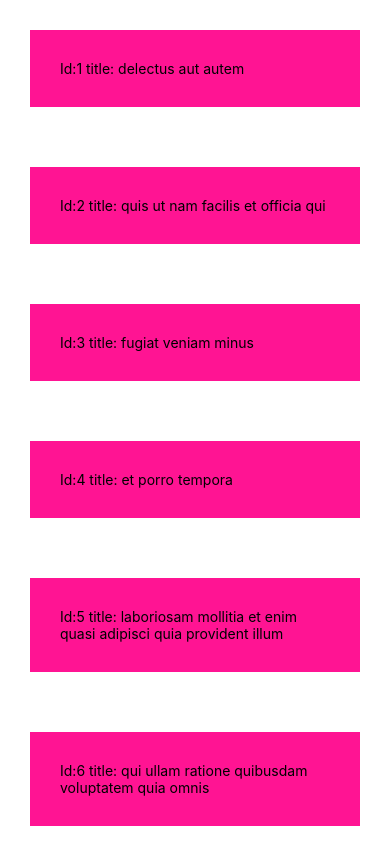
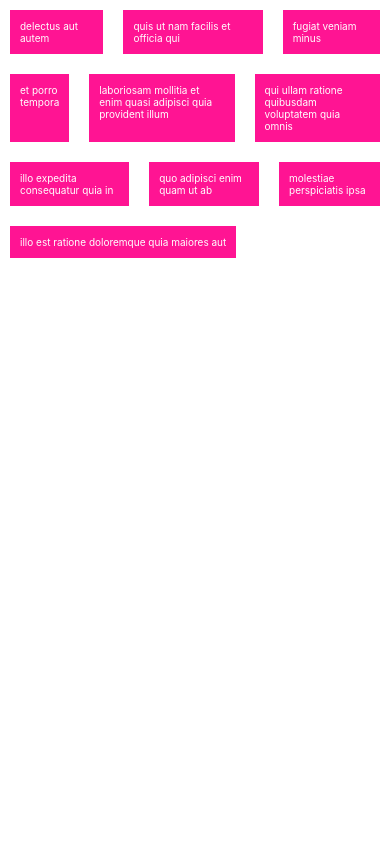
Before and after one commit to The-Rigo/testing_react_native, a React Native app: screen / in a window 390 px wide. Built offline with nearby package versions, Linux system fonts and the light colour scheme.

Commit message:
Flatlist

```diff
--- a/App.js
+++ b/App.js
@@ -1,6 +1,7 @@
 import React, { useState } from 'react';
-import { ScrollView, StyleSheet, Text, View } from 'react-native';
+import { StyleSheet, Text, View, FlatList } from 'react-native';
 //ScroolView es que toca pantalla como mover a abajo o arriba
+//Flatlist es que mostrar lista
 export default function App() {
   const [todos, setTodos]=useState([
     {
@@ -65,12 +66,21 @@
     }])
   return (
     <View style={styles.container}>
-      <ScrollView>
+      <FlatList
+        numColumns={3}
+        keyExtractor={(item)=>item.id.toString()}
+        data={todos}
+        renderItem={({item})=>(
+          <Text style={styles.todo} >{item.title}</Text>
+        )}
+
+      />
+      {/* <ScrollView>
       {todos.map(todo=>(<View key={todo.id} style={styles.todo}>
           <Text>Id:{todo.id} title: {todo.title}</Text>
         </View>)
       )}
-      </ScrollView>
+      </ScrollView> */}
     </View>
   );
 }
@@ -83,10 +93,10 @@
     //justifyContent: 'center',
   },
   todo: {
-    margin: 30,
+    margin: 10,
     backgroundColor: 'deeppink',
     color: 'white',
-    fontSize: 30,
-    padding:30
+    fontSize: 10,
+    padding:10
   }
 });
```
